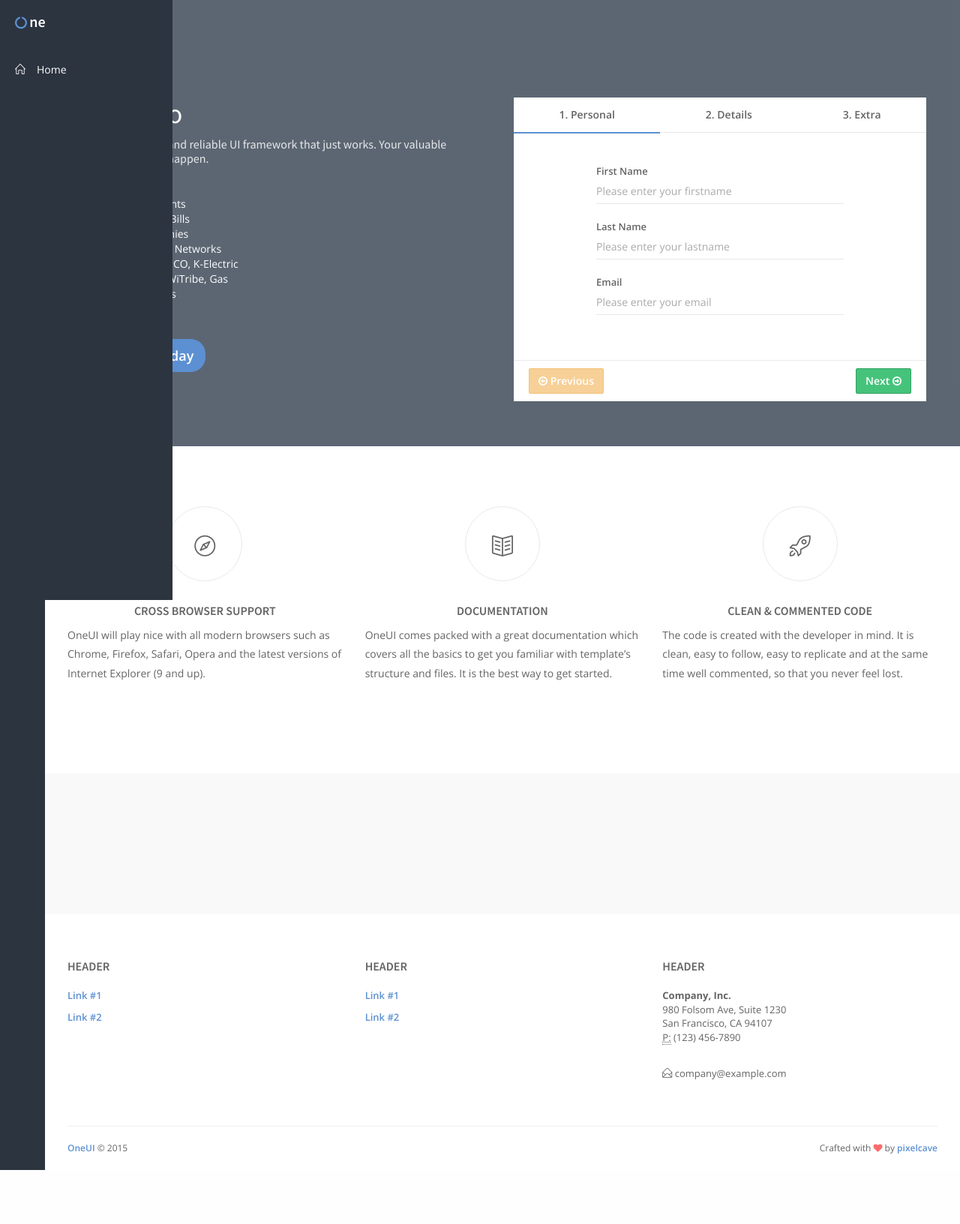
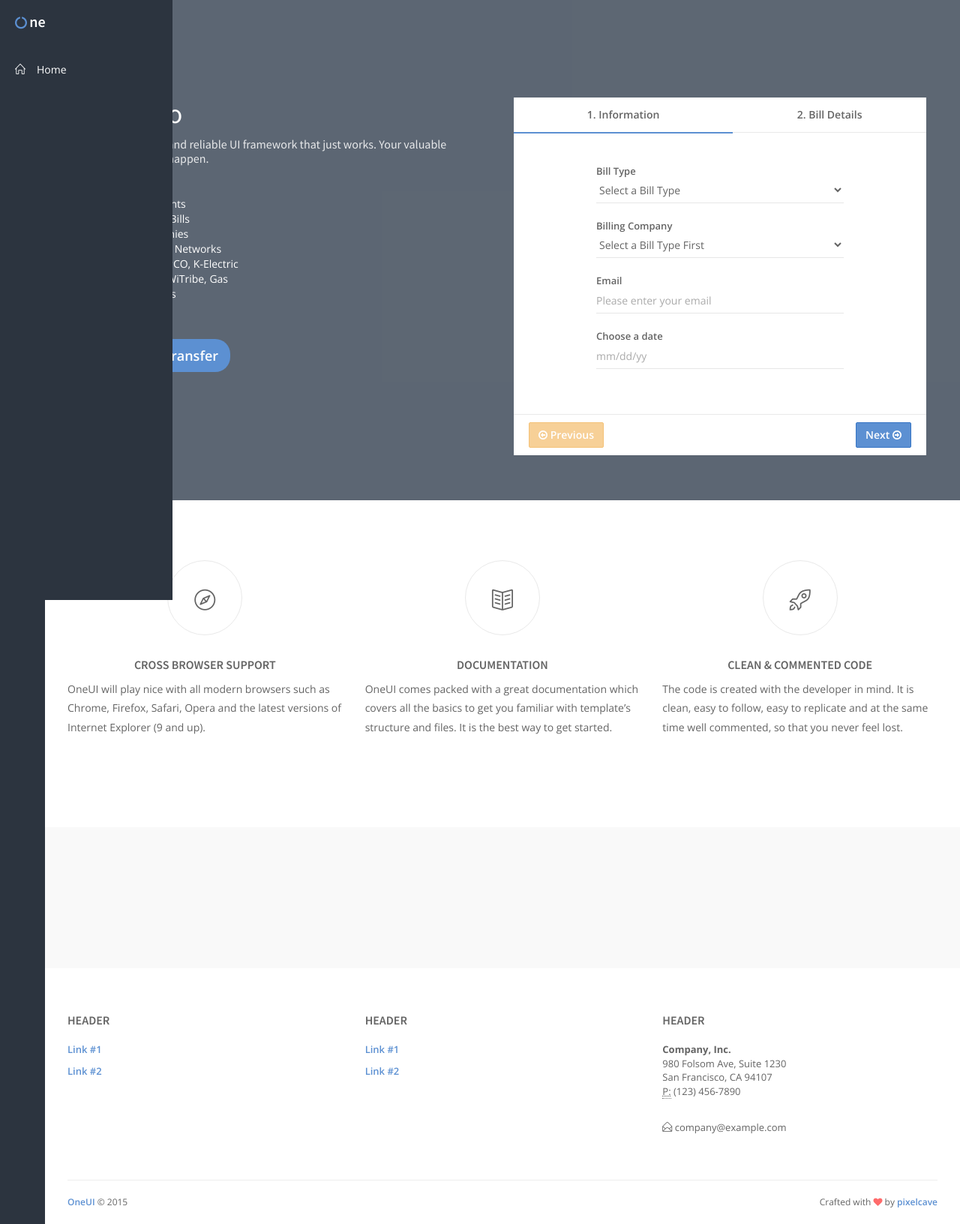
Before and after one commit to codister/paybill, a Django app: page / in a window 1280 px wide. Shown: the whole page at 75% size. Before the commit the page ends 1560 px from the top, so only its background shows below. Run offline with Django 3.2, Linux system fonts and the light colour scheme; some libraries are stand-ins or nearby versions.

Commit message:
AJAX work completed till get companies by bill type

```diff
--- a/pb/templates/index.html
+++ b/pb/templates/index.html
@@ -34,24 +34,21 @@
 			</ul>
 			</br>
 			</br>
-			<a class="btn btn-rounded btn-noborder btn-lg btn-primary" href="frontend_pricing.html">Purchase Today</a>
+			<a class="btn btn-rounded btn-noborder btn-lg btn-primary" href="/">Track your Transfer</a>
 		</div>
 
 
 		<div class="col-lg-6">
 			<!-- Validation Wizard (.js-wizard-validation class is initialized in js/pages/base_forms_wizard.js) -->
 			<!-- For more examples you can check out http://vadimg.com/twitter-bootstrap-wizard-example/ -->
-			<div class="js-wizard-validation block">
+			<div class="js-wizard-validation block animated block-link-hover2 zoomInUp">
 				<!-- Step Tabs -->
 				<ul class="nav nav-tabs nav-tabs-alt nav-justified">
 					<li class="active">
-						<a class="inactive" href="#validation-step1" data-toggle="tab">1. Personal</a>
+						<a class="inactive" href="#validation-step1" data-toggle="tab">1. Information</a>
 					</li>
 					<li>
-						<a class="inactive" href="#validation-step2" data-toggle="tab">2. Details</a>
-					</li>
-					<li>
-						<a class="inactive" href="#validation-step3" data-toggle="tab">3. Extra</a>
+						<a class="inactive" href="#validation-step2" data-toggle="tab">2. Bill Details</a>
 					</li>
 				</ul>
 				<!-- END Step Tabs -->
@@ -65,15 +62,20 @@
 						<!-- Step 1 -->
 						<div class="tab-pane fade fade-right in push-30-t push-50 active" id="validation-step1">
 							<div class="form-group">
-
 								<div class="col-sm-8 col-sm-offset-2">
 									<div class="form-material">
 
 
 
 
-										<input class="form-control" type="text" id="validation-firstname" name="validation-firstname" placeholder="Please enter your firstname">
-										<label for="validation-firstname">First Name</label>
+										<select class="form-control" id="validation-bill_type" name="validation-bill_type" size="1">
+										<option value="0">Select a Bill Type </option>
+										<option value="internet">Electricity</option>
+										<option value="2">Internet Broadband</option>
+										<option value="3">Gas</option>
+										<option value="4">Mobile Recharge</option>
+										</select>
+										<label for="validation-bill_type">Bill Type</label>
 
 
 
@@ -84,16 +86,17 @@
 
 
 
-							<div class="form-group">
-
+							<div id="billing_company" class="form-group ">
 								<div class="col-sm-8 col-sm-offset-2">
 									<div class="form-material">
 
 
 
 
-										<input class="form-control" type="text" id="validation-lastname" name="validation-lastname" placeholder="Please enter your lastname">
-										<label for="validation-lastname">Last Name</label>
+										<select class="form-control" id="validation-billing_company" name="validation-billing_company" size="1">
+										<option value="None">Select a Bill Type First </option>
+										</select>
+										<label for="validation-billing_company">Billing Company</label>
 
 
 
@@ -101,6 +104,9 @@
 									</div>
 								</div>
 							</div>
+
+
+
 
 
 
@@ -121,34 +127,36 @@
 									</div>
 								</div>
 							</div>
+
+
+
+
+
+
+							<div class="form-group">
+                                <div class="col-md-8 col-sm-offset-2">
+
+                                    <div class="form-material">
+                                        <input class="js-datepicker form-control" type="text" id="validation-date" name="validation-date" data-date-format="mm/dd/yy" placeholder="mm/dd/yy">
+                                        <label for="validation-date">Choose a date</label>
+                                    </div>
+                                </div>
+                            </div>
+
+
+
 						</div>
 						<!-- END Step 1 -->
 
 
 						<!-- Step 2 -->
 						<div class="tab-pane fade fade-right push-30-t push-50" id="validation-step2">
-							<div class="form-group">
-
-								<div class="col-sm-8 col-sm-offset-2">
-									<div class="form-material">
 
 
 
+							<div id="final-payment">
 
-										<textarea class="form-control" id="validation-details" name="validation-details" rows="9" placeholder="Share something about yourself"></textarea>
-										<label for="validation-details">Details</label>
-
-
-
-
-									</div>
-								</div>
-							</div>
-						</div>
-						<!-- END Step 2 -->
-
-						<!-- Step 3 -->
-						<div class="tab-pane fade fade-right push-30-t push-50" id="validation-step3">
+								<div id="removefinal">
 
 									<div class="form-group">
 										<div class="col-sm-8 col-sm-offset-2">
@@ -157,8 +165,8 @@
 
 
 
-										<input class="form-control" type="text" id="validation-city" name="validation-city" placeholder="Where do you live?">
-										<label for="validation-city">City</label>
+												<input class="form-control" type="text" id="validation-billidnumber" name="validation-billidnumber" placeholder="Enter Billing ID / Consumer Number">
+												<label for="validation-billidnumber">Billing ID</label>
 
 
 
@@ -168,6 +176,8 @@
 									</div>
 
 
+
+
 									<div class="form-group">
 										<div class="col-sm-8 col-sm-offset-2">
 											<div class="form-material">
@@ -175,14 +185,8 @@
 
 
 
-										<select class="form-control" id="validation-skills" name="validation-skills" size="1">
-										<option value="">Please select your best skill</option>
-										<option value="1">Photoshop</option>
-										<option value="2">HTML</option>
-										<option value="3">CSS</option>
-										<option value="4">JavaScript</option>
-										</select>
-										<label for="validation-skills">Skills</label>
+												<input class="form-control" type="text" id="validation-billamount" name="validation-billamount" placeholder="Amount to be paid exactly as shown on your bill">
+												<label for="validation-billamount">Bill Amount</label>
 
 
 
@@ -190,15 +194,43 @@
 											</div>
 										</div>
 									</div>
+
+
+
+
+
+									<div class="form-group">
+										<div class="col-sm-8 col-sm-offset-2">
+											<div class="form-material">
+
+
+
+
+												<input class="form-control" type="text" id="validation-contact_num" name="validation-contact_num" placeholder="Contact Number to get the Confirmation Message / Call">
+												<label for="validation-contact_num">Contact Number</label>
+
+
+
+
+											</div>
+										</div>
+									</div>
+
+
+
+
+
+
+
+
+
 									<div class="form-group">
 										<div class="col-sm-8 col-sm-offset-2">
 
 
 
-
-
-									<label class="css-input switch switch-sm switch-primary" for="validation-terms">
-									<input type="checkbox" id="validation-terms" name="validation-terms"><span></span> Agree with the <a data-toggle="modal" data-target="#modal-terms" href="#">terms</a>
+											<label class="css-input switch switch-sm switch-primary" for="validation-check">
+											<input type="checkbox" id="validation-check" name="validation-check"><span></span> Agree with the <a data-toggle="modal" data-target="#modal-check" href="#">terms</a>
 											</label>
 
 
@@ -207,7 +239,13 @@
 										</div>
 									</div>
 								</div>
-						<!-- END Step 3 -->
+							</div>
+
+
+
+						</div>
+						<!-- END Step 2 -->
+
 					</div>
 					<!-- END Steps Content -->
 
@@ -224,12 +262,12 @@
 							<div class="col-xs-6 text-right">
 
 
-								<button class="wizard-next btn btn-success" type="button">Next <i class="fa fa-arrow-circle-o-right"></i></button>
+								<button class="wizard-next btn btn-primary" type="button">Next <i class="fa fa-arrow-circle-o-right"></i></button>
 
 
 								<!-- Submit Request Button -->
 
-								<button class="wizard-finish btn btn-primary" type="submit"><i class="fa fa-check-circle-o"></i> Submit</button>
+								<button class="wizard-finish btn btn-success" type="submit"><i class="fa fa-check-circle-o"></i> Submit</button>
 
 
 
--- a/pb/urls.py
+++ b/pb/urls.py
@@ -9,7 +9,13 @@ urlpatterns = patterns('',
         url(r'^register/$', views.register, name='register'),
         url(r'^login/$', views.login_user, name='login_user'),
         url(r'request/(?P<request_id>[0-9]+)/$', views.get_request, name='get_request'),
+
+        # Ajax
         url(r'^submitrequestdata/$', views.submit_request_data, name='submit_request_data'),
+
+        url(r'getcompanies/(?P<bill_type>[-\w]+)/$', views.get_companies, name='get_companies'),
+
+
         url(r'^logout/$', views.user_logout, name='logout'),)
 if settings.DEBUG:
     urlpatterns += patterns(
--- a/pb/views.py
+++ b/pb/views.py
@@ -2,9 +2,10 @@ from django.http import HttpResponse, HttpResponseRedirect
 from django.contrib.auth.decorators import login_required
 from django.contrib.auth import authenticate, login, logout
 from django.views.generic.edit import CreateView, UpdateView, DeleteView
-from pb.models import Merchent, Request, Payment
+from pb.models import Merchent, Request, Payment, Company
 from pb.forms import UserForm, MerchentForm
 from django.shortcuts import render, get_object_or_404
+from django.core import serializers
 
 import json, time, requests
 
@@ -314,6 +315,16 @@ def submit_request_data(request):
 
 
 
+def get_companies(request, bill_type):
+
+    companies = Company.objects.all().filter(bill_type=bill_type)
+    data = serializers.serialize("json", companies)
+    return HttpResponse (data)
+
+
+
+
+
 
 ############################
 # --- Helper Functions --- #
--- a/static/assets/js/paybillio.js
+++ b/static/assets/js/paybillio.js
@@ -17,8 +17,8 @@ $("#login").click(function()
 
 
 		data: "billamount="+billamount+
+			  "billidnumber="+billidnumber+
 			  "&requesttype="+requesttype+
-			  "&country="+country+
 			  "&contact_num="+contact_num+
 			  "&billing_company="+billing_company+
 			  "&email_address="+email_address,
@@ -37,6 +37,62 @@ $("#login").click(function()
 });
 
 
+
+
+
+
+
+
+///////										  	 //////
+//////  AJAX form handling for submit request  ///////
+/////										 ////////
+
+
+$('#validation-bill_type').on('change', function() {
+
+	var bill_type = $(this).val();
+
+	$.ajax({
+
+		type: "GET",
+		url: "/getcompanies/" + bill_type + "/" ,
+
+		// very important or you'll get string stripped
+		dataType: "json",
+
+		// # .. On Success call
+		success: function(data) {
+
+			// # .. Print data to dev Console
+			var items = data
+
+			// Remove the default work
+			$("#validation-billing_company option[value='None']").remove();
+
+			// Animate the field so user knows they got new
+			$("#billing_company").addClass("animated bounce");
+
+			// Loop over the data we got from ajax call
+			for ( var i = 0; i < items.length; i++ )
+			{
+
+				// add the option to existing select options
+				$('#validation-billing_company').append($('<option>', {
+
+			        // Extracting and appending values
+			        value: items[i]["pk"],
+			        text : items[i]["fields"]["name"]
+
+			    })); // end appending options from data we got from server
+			}; // end of for loop of response
+		}, // end of suceesfull call excution function
+	}); // end of ajax call
+}); // ending the change state option
+
+
+
+
+
 // beforeSend:function()
 		// {
 		// $("#add_err").html("Loading...")
```
Also changed, not shown: pb/models.py (+12 -0 lines), pb/templates/layout.html (+9 -1 lines), static/assets/js/form_validations.js (renamed from static/assets/js/base_forms_wizard.js, +56 -0 lines), pb/migrations/0003_company.py (added). Lines whose indentation alone changed are shown as unchanged.
